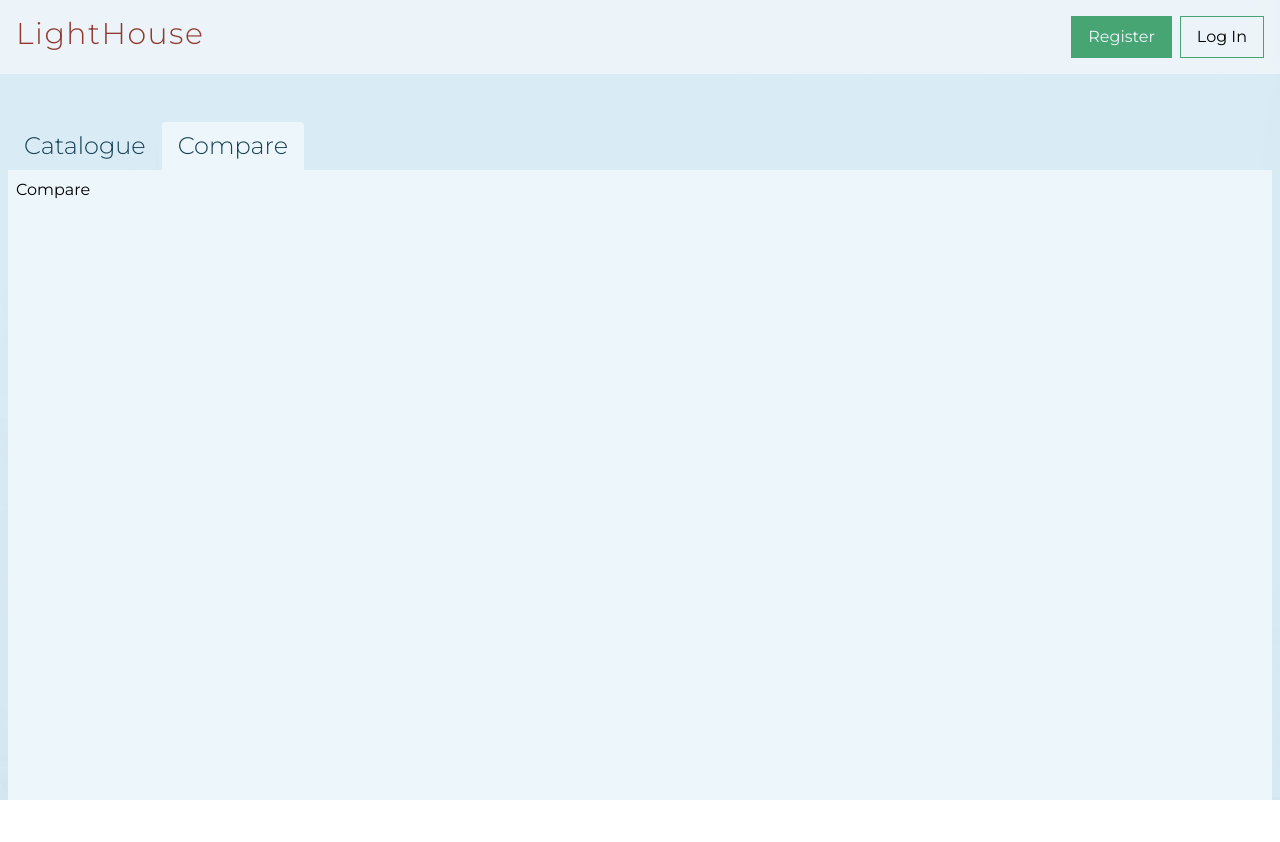
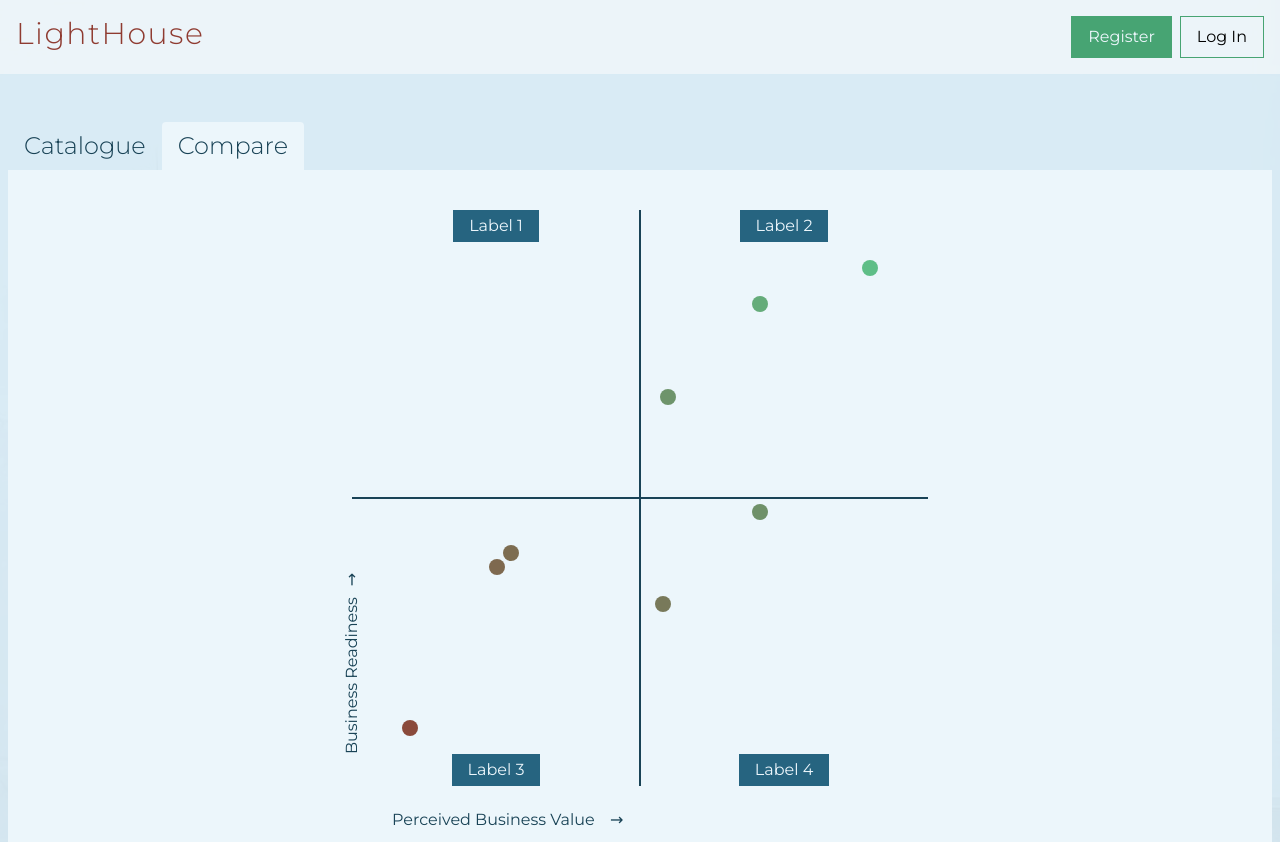
Before and after one commit to jpmono416/PowerSource-lighthouse, a React (Vite) app in the folder lighthouse-ui/: page /models/compare in a window 1280 px wide. Before the commit the page ends 800 px from the top, so only its background shows below. Built offline with nearby package versions, Linux system fonts and the light colour scheme.

Commit message:
ADDED: Static Gartner Quadrant

```diff
--- a/lighthouse-ui/src/components/compare/Compare.jsx
+++ b/lighthouse-ui/src/components/compare/Compare.jsx
@@ -1,3 +1,12 @@
+import GartnerQuadrant from "../library/gartnerQuadrant/GartnerQuadrant";
+
 export default function Compare() {
-  return <div>Compare</div>;
+  return (
+    <div className="flex flex-col items-center mt-8 px-4">
+      <GartnerQuadrant
+        xAxisLabel="Business Readiness"
+        yAxisLabel="Perceived Business Value"
+      />
+    </div>
+  );
 }
--- /dev/null
+++ b/lighthouse-ui/src/components/library/gartnerQuadrant/DataPoint.jsx
@@ -0,0 +1,40 @@
+import { useState, useEffect } from "react";
+
+export default function DataPoint({ label, x, y, gradient }) {
+  const dataPointOrigin = {
+    left: `50%`,
+    bottom: `50%`,
+    backgroundColor: gradient.getColourAt(50),
+  };
+  const dataPointDestination = {
+    left: `${x}%`,
+    bottom: `${y}%`,
+    backgroundColor: gradient.getColourAt((x + y) / 2),
+  };
+  const [dataPointPosition, setDataPointPosition] = useState(dataPointOrigin);
+
+  useEffect(() => {
+    setDataPointPosition(dataPointDestination);
+  }, []);
+
+  const labelPosition = {
+    left: x < 50 ? `105%` : undefined,
+    right: x > 50 ? `105%` : undefined,
+    top: y > 50 ? `105%` : undefined,
+    bottom: y < 50 ? `105%` : undefined,
+  };
+
+  return (
+    <div
+      className="absolute w-[2vw] max-w-4 aspect-square bg-green-500 rounded-full translate-x-[-50%] translate-y-[50%] cursor-pointer group hover:animate-pulse transition-all duration-1000"
+      style={dataPointPosition}
+    >
+      <div
+        className="absolute hidden group-hover:block px-2 py-1 bg-green-300"
+        style={labelPosition}
+      >
+        {label}
+      </div>
+    </div>
+  );
+}
--- /dev/null
+++ b/lighthouse-ui/src/components/library/gartnerQuadrant/DataPoints.jsx
@@ -0,0 +1,24 @@
+import Gradient from "../../../utils/tableConfigs/Gradient";
+import DataPoint from "./DataPoint";
+
+export default function DataPoints({ dataPoints }) {
+  const padding = 10;
+  const gradient = new Gradient("rgb(143, 59, 49)", "rgb(89, 205, 144)");
+
+  const adjustValueForPadding = (n) => {
+    const totalLength = 100 - padding * 2;
+    return padding + totalLength * (n / 100);
+  };
+
+  return dataPoints.map((dataPoint) => {
+    return (
+      <DataPoint
+        key={dataPoint.id}
+        gradient={gradient}
+        label={dataPoint.name}
+        x={adjustValueForPadding(dataPoint.x)}
+        y={adjustValueForPadding(dataPoint.y)}
+      />
+    );
+  });
+}
--- /dev/null
+++ b/lighthouse-ui/src/components/library/gartnerQuadrant/GartnerQuadrant.jsx
@@ -0,0 +1,20 @@
+import dummyQuadrantData from "../../../dummyData/dummyQuadrantData";
+import DataPoints from "./DataPoints";
+import QuadrantLabels from "./QuadrantLabels";
+import QuadrantLines from "./QuadrantLines";
+
+export default function GartnerQuadrant({ xAxisLabel, yAxisLabel }) {
+  return (
+    <div className="relative w-full max-w-xl  aspect-square">
+      <QuadrantLines />
+      <QuadrantLabels />
+      <DataPoints dataPoints={dummyQuadrantData} />
+      <div className="text-secondary-800 absolute bottom-5 -rotate-90 translate-x-50 origin-left text-nowrap whitespace-pre">
+        {`${xAxisLabel}\t\u2192`}
+      </div>
+      <div className="text-secondary-800 absolute bottom-[-8%] left-10 text-nowrap whitespace-pre">
+        {`${yAxisLabel}\t\u2192`}
+      </div>
+    </div>
+  );
+}
--- /dev/null
+++ b/lighthouse-ui/src/components/library/gartnerQuadrant/QuadrantLabels.jsx
@@ -0,0 +1,43 @@
+export default function QuadrantLabels() {
+  const labelConfigs = [
+    {
+      title: "Label 1",
+      yAlign: "top",
+      xAlign: "left",
+    },
+    {
+      title: "Label 2",
+      yAlign: "top",
+      xAlign: "right",
+    },
+    {
+      title: "Label 3",
+      yAlign: "bottom",
+      xAlign: "left",
+    },
+    {
+      title: "Label 4",
+      yAlign: "bottom",
+      xAlign: "right",
+    },
+  ];
+
+  return labelConfigs.map(({ title, yAlign, xAlign }) => {
+    return (
+      <div
+        key={title}
+        className="absolute flex justify-center"
+        style={{
+          top: yAlign === "top" ? 0 : undefined,
+          left: xAlign === "left" ? 0 : "50%",
+          right: xAlign === "right" ? 0 : "50%",
+          bottom: yAlign === "bottom" ? 0 : undefined,
+        }}
+      >
+        <div className="bg-secondary-700 text-secondary-50 px-4 py-1">
+          {title}
+        </div>
+      </div>
+    );
+  });
+}
--- /dev/null
+++ b/lighthouse-ui/src/components/library/gartnerQuadrant/QuadrantLines.jsx
@@ -0,0 +1,39 @@
+import { useEffect, useRef } from "react";
+import classNames from "classnames";
+
+export default function QuadrantLines() {
+  const canvasRef = useRef(null);
+
+  useEffect(() => {
+    const canvas = canvasRef.current;
+    canvas.width = canvasRef.current.getBoundingClientRect().width;
+    canvas.height = canvasRef.current.getBoundingClientRect().height;
+
+    const c = canvas.getContext("2d");
+
+    c.strokeStyle = "rgb(25, 67, 86)";
+    c.lineWidth = 2;
+
+    c.beginPath();
+    c.moveTo(canvas.width * 0.5, 0);
+    c.lineTo(canvas.width * 0.5, canvas.height);
+    c.stroke();
+    c.closePath();
+
+    c.beginPath();
+    c.moveTo(0, canvas.height * 0.5);
+    c.lineTo(canvas.width, canvas.height * 0.5);
+    c.stroke();
+    c.closePath();
+  }, []);
+
+  return (
+    <div
+      className={classNames(
+        "absolute inset-0 pointer-events-none w-full h-full "
+      )}
+    >
+      <canvas ref={canvasRef} className="h-full w-full" />
+    </div>
+  );
+}
--- /dev/null
+++ b/lighthouse-ui/src/dummyData/dummyQuadrantData.js
@@ -0,0 +1,52 @@
+const dummyQuadrantData = [
+  {
+    id: 1,
+    name: "Gemini",
+    x: 100,
+    y: 100,
+  },
+  {
+    id: 2,
+    name: "GPT-4",
+    x: 76,
+    y: 92,
+  },
+  {
+    id: 3,
+    name: "Llama",
+    x: 55,
+    y: 27,
+  },
+  {
+    id: 4,
+    name: "Mistral",
+    x: 22,
+    y: 38,
+  },
+  {
+    id: 5,
+    name: "Lamda",
+    x: 76,
+    y: 47,
+  },
+  {
+    id: 6,
+    name: "Gemma",
+    x: 56,
+    y: 72,
+  },
+  {
+    id: 7,
+    name: "Claude",
+    x: 19,
+    y: 35,
+  },
+  {
+    id: 8,
+    name: "BERT",
+    x: 0,
+    y: 0,
+  },
+];
+
+export default dummyQuadrantData;
--- /dev/null
+++ b/lighthouse-ui/src/utils/tableConfigs/Gradient.js
@@ -0,0 +1,46 @@
+export default class Gradient {
+  #startRed;
+  #startGreen;
+  #startBlue;
+  #endRed;
+  #endGreen;
+  #endBlue;
+
+  constructor(start, end) {
+    [this.#startRed, this.#startGreen, this.#startBlue] = this.#parseRGB(start);
+    [this.#endRed, this.#endGreen, this.#endBlue] = this.#parseRGB(end);
+  }
+
+  getColourAt(percent) {
+    const r =
+      this.#startRed + (this.#endRed - this.#startRed) * (percent / 100);
+    const g =
+      this.#startGreen + (this.#endGreen - this.#startGreen) * (percent / 100);
+    const b =
+      this.#startBlue + (this.#endBlue - this.#startBlue) * (percent / 100);
+    return `rgb(${r},${g},${b})`;
+  }
+
+  #parseRGB(rgbString) {
+    return rgbString.match(/\d+/g)?.map((n) => parseInt(n));
+  }
+}
+
+// const getBgColour = (fillPercentage) => {
+//   if (fillPercentage > 100) return "rgb(242, 204, 143)";
+
+//   const emptyRed = 202;
+//   const emptyGreen = 110;
+//   const emptyBlue = 86;
+
+//   const redDiff = 129 - emptyRed;
+//   const greenDiff = 178 - emptyGreen;
+//   const blueDiff = 154 - emptyBlue;
+
+//   const multiplier = Math.min(fillPercentage, 100) / 100;
+
+//   const red = emptyRed + redDiff * multiplier;
+//   const green = emptyGreen + greenDiff * multiplier;
+//   const blue = emptyBlue + blueDiff * multiplier;
+//   return `rgba(${red},${green},${blue},0.9)`;
+// };
```
